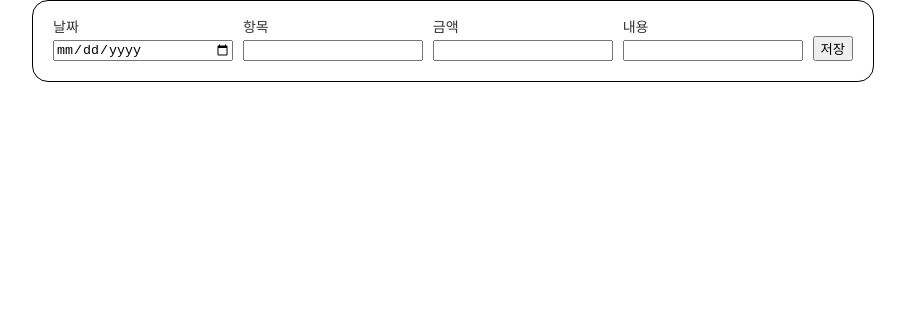
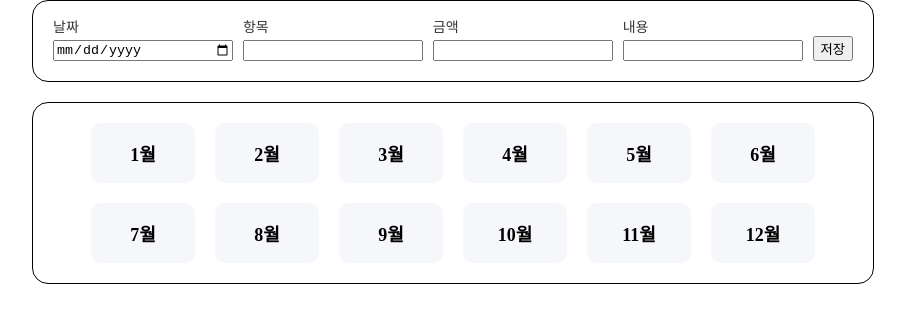
Before and after one commit to munyeol-Yoon/account-book, a React (Vite) app: page / in a window 1280 px wide. Shown: the top 322 px of the page, without its empty margins (208-1113 px from the left). Built offline with nearby package versions, Linux system fonts and the light colour scheme.

Commit message:
style: add month component style

```diff
--- a/src/GlobalStyle.js
+++ b/src/GlobalStyle.js
@@ -1,6 +1,7 @@
 import { createGlobalStyle } from "styled-components";
 
 const GlobalStyle = createGlobalStyle`
+
   #root {
     /* border: 1px solid black; */
     max-width: 800px;
@@ -11,6 +12,14 @@ const GlobalStyle = createGlobalStyle`
     margin: 0 auto;
     unicode-bidi: isolate;
     text-align: center;
+
+
+    & > section {
+      border: 1px solid black;
+      width: 100%;
+      border-radius: 16px;
+      padding: 20px;
+    }
   }
 `;
 
--- a/src/components/FormComponent.jsx
+++ b/src/components/FormComponent.jsx
@@ -46,7 +46,7 @@ function FormComponent({ setAccountBook }) {
   };
 
   return (
-    <StFormWrapper>
+    <section>
       <StForm onSubmit={handleOnSubmit}>
         <StInputDiv>
           <label htmlFor="date">날짜</label>
@@ -90,16 +90,9 @@ function FormComponent({ setAccountBook }) {
         </StInputDiv>
         <button type="submit">저장</button>
       </StForm>
-    </StFormWrapper>
+    </section>
   );
 }
-
-const StFormWrapper = styled.section`
-  border: 1px solid black;
-  width: 100%;
-  border-radius: 16px;
-  padding: 20px;
-`;
 
 const StForm = styled.form`
   display: flex;
--- a/src/components/MonthComponent.jsx
+++ b/src/components/MonthComponent.jsx
@@ -1,5 +1,63 @@
+import styled from "styled-components";
+
 function MonthComponent() {
-  return <div>MonthComponent</div>;
+  const months = [
+    "1월",
+    "2월",
+    "3월",
+    "4월",
+    "5월",
+    "6월",
+    "7월",
+    "8월",
+    "9월",
+    "10월",
+    "11월",
+    "12월",
+  ];
+
+  return (
+    <section>
+      <StMonthWrapper>
+        {months.map((month, index) => (
+          <StMonthButton key={index}>{month}</StMonthButton>
+        ))}
+      </StMonthWrapper>
+    </section>
+  );
 }
 
+const StMonthWrapper = styled.div`
+  display: flex;
+  flex-wrap: wrap;
+  gap: 20px;
+  justify-content: center;
+`;
+
+const StMonthButton = styled.button`
+  text-align: center;
+  font-family: Pretendard, serif;
+  font-size: 18px;
+  font-style: normal;
+  font-weight: 600;
+  line-height: normal;
+  display: flex;
+  height: 60px;
+  padding: 20px;
+  width: 104px;
+  justify-content: center;
+  align-items: center;
+  flex-shrink: 0;
+  color: black;
+  border-radius: 10px;
+  border: none;
+  cursor: pointer;
+  background-color: #f6f7fa;
+
+  &:hover {
+    color: #fff;
+    background-color: #2ec4b6;
+  }
+`;
+
 export default MonthComponent;
--- a/src/pages/HomePage/HomePage.jsx
+++ b/src/pages/HomePage/HomePage.jsx
@@ -1,5 +1,6 @@
 import { useState } from "react";
 import FormComponent from "../../components/FormComponent";
+import MonthComponent from "../../components/MonthComponent";
 function HomePage() {
   const [accountBook, setAccountBook] = useState([]);
 
@@ -8,6 +9,7 @@ function HomePage() {
   return (
     <>
       <FormComponent setAccountBook={setAccountBook} />
+      <MonthComponent />
     </>
   );
 }
```
